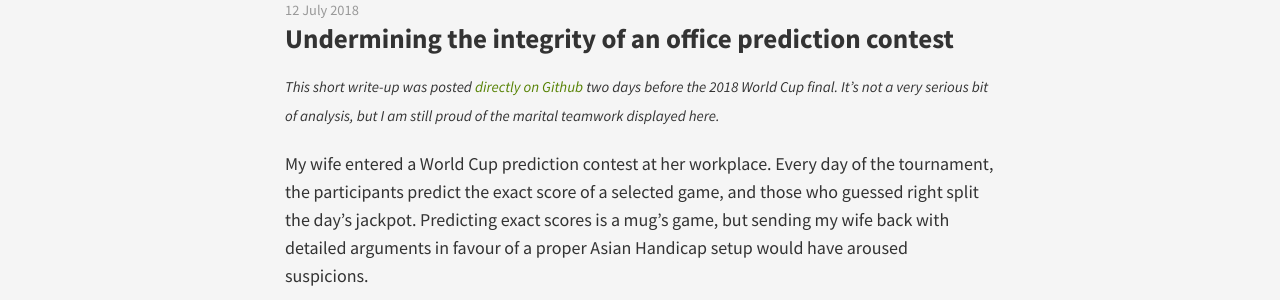
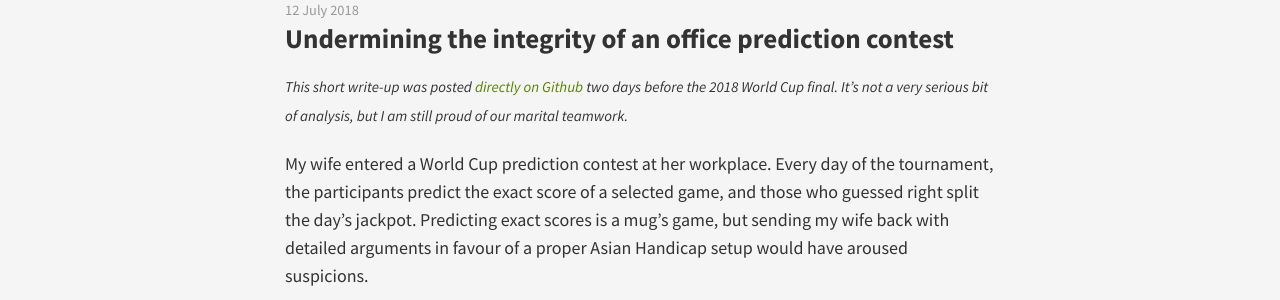
Before and after one commit to huffyhenry/huffyhenry.github.io, a Jekyll site: the page built from _posts/2018-07-12-worldcup-contest.md, in a window 1280 px wide. Shown: the part 160-460 px from the top of the page. Built offline with Jekyll 4.4.1, drawn with Linux system fonts in a browser that asks for light colours.

Commit message:
Minor edits

```diff
--- a/_posts/2018-07-12-worldcup-contest.md
+++ b/_posts/2018-07-12-worldcup-contest.md
@@ -7,7 +7,7 @@ title: Undermining the integrity of an office prediction contest
 _This short write-up was posted
 [directly on Github](https://github.com/huffyhenry/dixon-coles-worldcup) two
 days before the 2018 World Cup final. It's not a very serious bit of analysis,
-but I am still proud of the marital teamwork displayed here._
+but I am still proud of our marital teamwork._
 </small>
 
 My wife entered a World Cup prediction contest at her workplace.
```
